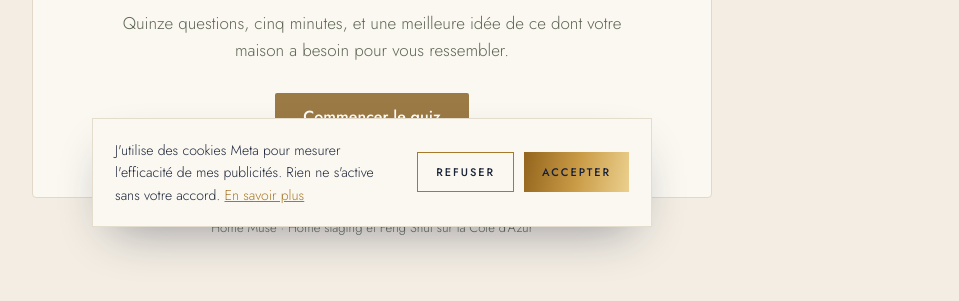
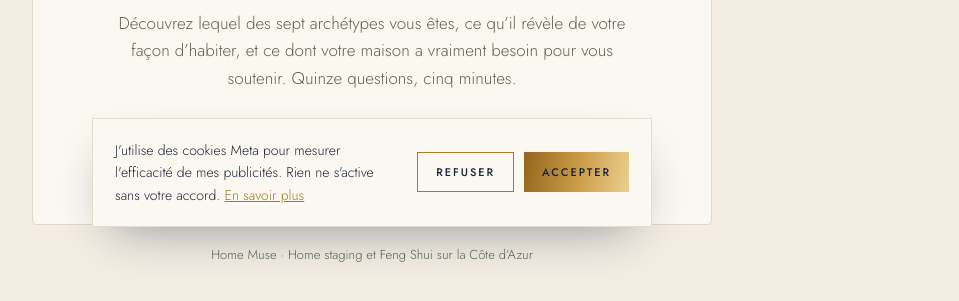
Before and after one commit to louiseprieto-debug/homemuse-site, a plain HTML site: page fr/quiz/index.html in a window 1280 px wide. Shown: the part 557-858 px from the top of the page, without its empty margins (268-1227 px from the left). Drawn offline with nearby package versions, Linux system fonts and the light colour scheme.

Commit message:
Quiz intro: focus on archetype meaning and what the home needs
Co-Authored-By: Claude Opus 5.5 <noreply@anthropic.com>
Claude-Session: https://claude.ai/code/session_014ZVmspLKqXyLwqVW4TUXrh

```diff
--- a/fr/quiz/index.html
+++ b/fr/quiz/index.html
@@ -4,7 +4,7 @@
 <meta charset="utf-8">
 <meta name="viewport" content="width=device-width, initial-scale=1">
 <title>Quel archétype de maison êtes-vous ? | Home Muse</title>
-<meta name="description" content="Quinze questions, cinq minutes : découvrez votre archétype de maison et trois idées Feng Shui et home staging pour une maison qui vous ressemble.">
+<meta name="description" content="Découvrez votre archétype de maison, ce qu’il révèle de votre façon d’habiter, et ce dont votre maison a vraiment besoin pour vous soutenir.">
 <link rel="canonical" href="https://www.homemuse.fr/fr/quiz/">
 <link rel="alternate" hreflang="en" href="https://www.homemuse.fr/quiz/">
 <link rel="alternate" hreflang="fr" href="https://www.homemuse.fr/fr/quiz/">
@@ -12,7 +12,7 @@
 <meta property="og:type" content="website">
 <meta property="og:site_name" content="Home Muse">
 <meta property="og:title" content="Quel archétype de maison êtes-vous ? | Home Muse">
-<meta property="og:description" content="Quinze questions, cinq minutes : découvrez votre archétype de maison et trois idées Feng Shui et home staging pour une maison qui vous ressemble.">
+<meta property="og:description" content="Découvrez votre archétype de maison, ce qu’il révèle de votre façon d’habiter, et ce dont votre maison a vraiment besoin pour vous soutenir.">
 <meta property="og:url" content="https://www.homemuse.fr/fr/quiz/">
 <meta property="og:image" content="https://www.homemuse.fr/quiz/img/SOL.jpg">
 <meta property="og:locale" content="fr_FR">
@@ -274,7 +274,7 @@ const Q = [
 ];
 
 const T = {
- fr:{kick:'Le quiz Home Muse',title:'Quel archétype de maison êtes-vous ?',lede:'Quinze questions, cinq minutes, et une meilleure idée de ce dont votre maison a besoin pour vous ressembler.',start:'Commencer le quiz',of:'sur',back:'← Retour',
+ fr:{kick:'Le quiz Home Muse',title:'Quel archétype de maison êtes-vous ?',lede:'Découvrez lequel des sept archétypes vous êtes, ce qu’il révèle de votre façon d’habiter, et ce dont votre maison a vraiment besoin pour vous soutenir. Quinze questions, cinq minutes.',start:'Commencer le quiz',of:'sur',back:'← Retour',
   formT:'Votre résultat est prêt !',formL:'Où pouvons-nous vous l’envoyer ?',name:'Prénom',mail:'E-mail',consent:'J’accepte de recevoir mon résultat et les e-mails de Home Muse. Désinscription possible à tout moment.',see:'Voir mon résultat',
   eName:'Merci d’indiquer votre prénom.',eMail:'Merci d’indiquer une adresse e-mail valide.',eCons:'Merci de cocher la case pour recevoir votre résultat.',
   you:'Votre archétype de maison',touch:'avec une touche de',tips:'Trois idées pour commencer',
@@ -285,7 +285,7 @@ const T = {
   offN:'Lou prépare et vous envoie votre guide personnellement par e-mail, avec le lien de paiement.',
   offB:'Commander mon guide complet · 19,99 €',offD:'Merci ! Lou vous écrit très vite par e-mail avec votre lien de paiement et votre guide complet.',
   again:'Refaire le quiz',foot:'Home Muse · Home staging et Feng Shui sur la Côte d’Azur'},
- en:{kick:'The Home Muse quiz',title:'Which home archetype are you?',lede:'Fifteen questions, five minutes, and a clearer idea of what your home needs to feel like you.',start:'Start the quiz',of:'of',back:'← Back',
+ en:{kick:'The Home Muse quiz',title:'Which home archetype are you?',lede:'Discover which of the seven home archetypes you are, what it reveals about the way you live, and what your home truly needs to support you. Fifteen questions, five minutes.',start:'Start the quiz',of:'of',back:'← Back',
   formT:'Your result is ready!',formL:'Where should we send it?',name:'First name',mail:'Email',consent:'I agree to receive my result and emails from Home Muse. I can unsubscribe at any time.',see:'See my result',
   eName:'Please add your first name.',eMail:'Please add a valid email address.',eCons:'Please tick the box to receive your result.',
   you:'Your home archetype',touch:'with a touch of',tips:'Three ideas to start with',
```
Also changed, not shown: quiz/index.html (+4 -4 lines).
